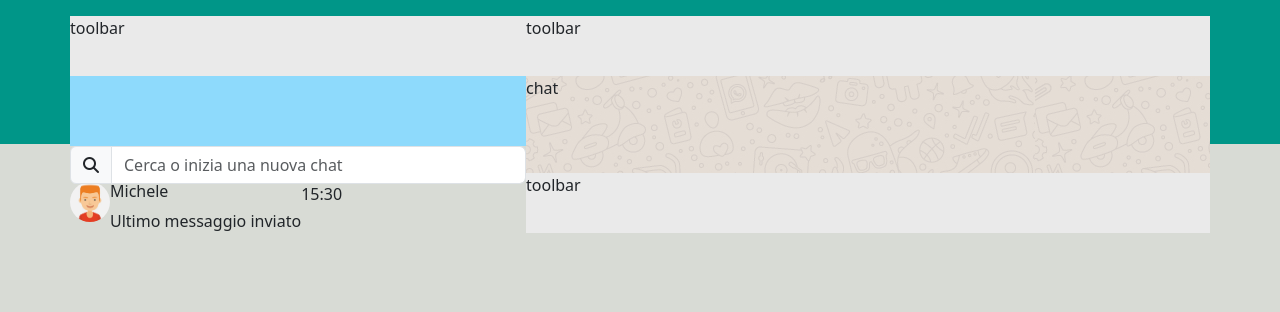
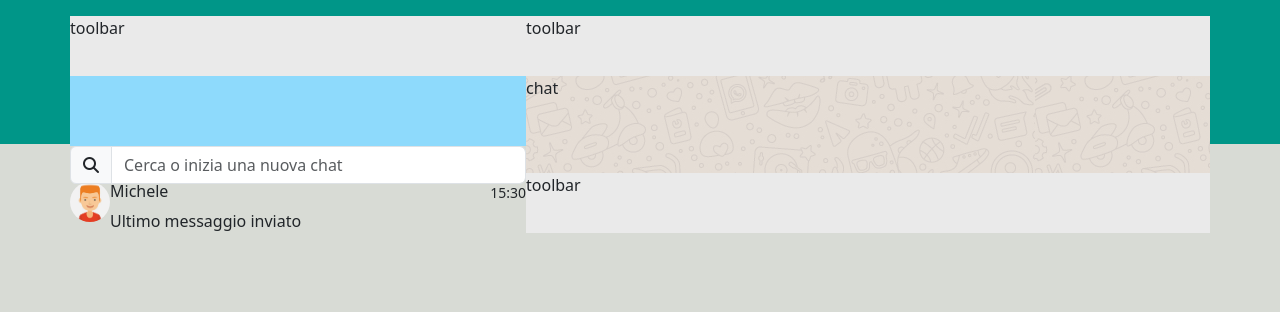
Before and after one commit to WojciechPotoniec/vue-boolzapp, a plain HTML site: page index.html in a window 1280 px wide. Drawn offline with nearby package versions, Linux system fonts and the light colour scheme.

Commit message:
minor fix

```diff
--- a/index.html
+++ b/index.html
@@ -41,9 +41,9 @@
                             <h6>Michele</h6>
                             <span>Ultimo messaggio inviato</span>
                         </div>
-                        <span class="time">
+                        <small class="time ms-auto">
                             15:30
-                        </span>
+                        </small>
                     </div>
                 </div>
             </div>
```
